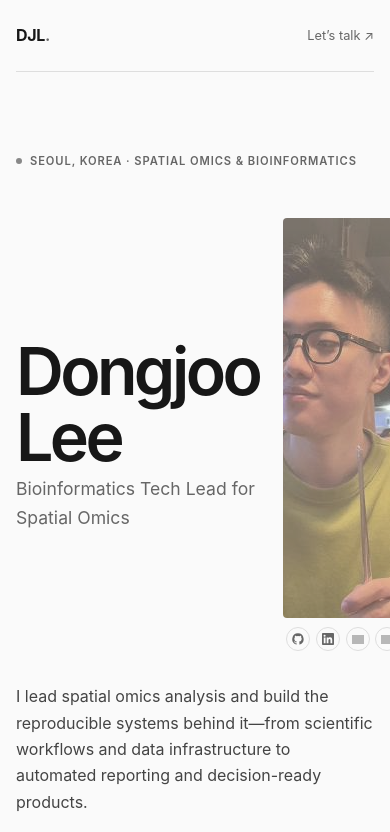
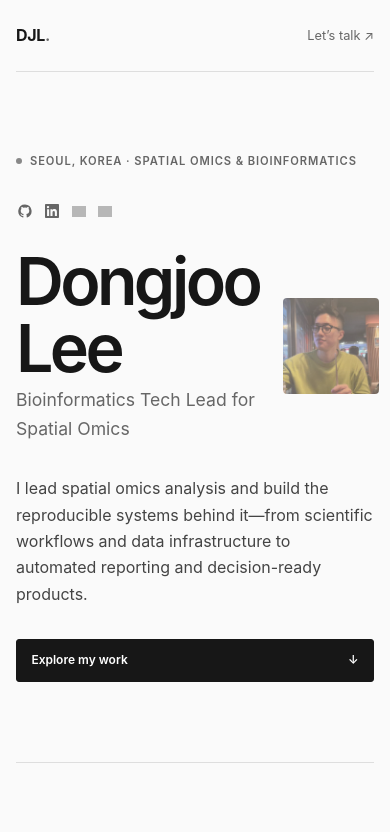
Before and after one commit to djlee1/djlee1.github.io, a plain HTML site: page index.html in a window 390 px wide. Shown: the top 832 px of the page. Drawn offline with Linux system fonts and the light colour scheme; grey boxes are pictures that could not be loaded.

Commit message:
Refactor profile section and update styles for improved layout and responsiveness

```diff
--- a/assets/css/styles.css
+++ b/assets/css/styles.css
@@ -44,6 +44,8 @@ p, h1, h2, h3 { margin-top: 0; }
   min-height: 560px;
   margin: auto;
   padding: 7rem 0 6rem;
+  display: flex;
+  flex-direction: column;
   border-bottom: 1px solid var(--border);
 }
 .eyebrow, .section-number {
@@ -54,11 +56,12 @@ p, h1, h2, h3 { margin-top: 0; }
   letter-spacing: .08em;
   text-transform: uppercase;
 }
-.eyebrow { display: flex; align-items: center; gap: .5rem; }
+.eyebrow { order: 0; display: flex; align-items: center; gap: .5rem; }
 .status-dot { width: 6px; height: 6px; border-radius: 50%; background: #888; }
 .hero-title { margin: 4rem 0 3rem; }
 .hero-intro {
-  margin: 4rem 0 3rem;
+  order: 2;
+  margin: 2rem 0 3rem;
   display: flex;
   align-items: flex-end;
   justify-content: space-between;
@@ -74,12 +77,12 @@ p, h1, h2, h3 { margin-top: 0; }
 }
 .hero-title p { margin: 0; color: var(--secondary); font-size: clamp(1.1rem, 2vw, 1.4rem); }
 .profile-photo {
-  width: 148px;
+  width: 132px;
   margin: 0 2rem 0 0;
 }
 .profile-photo > img {
-  width: 100%;
-  aspect-ratio: 1;
+  width: 132px;
+  height: 132px;
   display: block;
   object-fit: cover;
   object-position: center;
@@ -87,21 +90,20 @@ p, h1, h2, h3 { margin-top: 0; }
   opacity: .76;
   filter: saturate(.72) contrast(.9) brightness(1.04) blur(.2px);
 }
-.profile-links { margin-top: .55rem; display: flex; justify-content: flex-end; gap: .35rem; }
+.profile-links { order: 1; margin: 0; display: flex; justify-content: flex-start; gap: .75rem; }
 .profile-links a {
-  width: 24px;
-  height: 24px;
+  width: 20px;
+  height: 20px;
   display: grid;
   place-items: center;
-  border: 1px solid var(--border);
-  border-radius: 50%;
   color: var(--secondary);
-  transition: color .2s ease, border-color .2s ease, background .2s ease;
+  transition: color .2s ease, opacity .2s ease;
 }
-.profile-links a:hover { background: var(--surface); border-color: #aaa; color: var(--text); }
-.profile-links svg { width: 12px; height: 12px; fill: currentColor; }
-.profile-links .profile-brand-icon { width: 12px; height: 12px; display: block; object-fit: contain; opacity: .72; }
+.profile-links a:hover { color: var(--text); opacity: .65; }
+.profile-links svg { width: 16px; height: 16px; fill: currentColor; }
+.profile-links .profile-brand-icon { width: 16px; height: 16px; display: block; object-fit: contain; opacity: .72; }
 .hero-bottom {
+  order: 3;
   display: grid;
   grid-template-columns: 1fr auto;
   align-items: end;
@@ -268,10 +270,14 @@ footer a:hover { color: var(--text); }
   .site-header nav { display: none; }
   .hero { min-height: auto; padding: 5rem 0; }
   .hero-title { margin: 3rem 0 2rem; }
-  .hero-intro { margin: 3rem 0 2rem; align-items: center; gap: 1.5rem; }
+  .hero-intro { margin: 1.75rem 0 2rem; align-items: center; gap: 1.5rem; }
   .hero-intro .hero-title { margin: 0; }
   .hero-title h1 { font-size: clamp(3.25rem, 17vw, 5rem); }
-  .profile-photo { width: 116px; margin: 0; flex: 0 0 auto; }
+  .profile-photo { width: 96px; margin: 0; flex: 0 0 auto; }
+  .profile-photo > img { width: 96px; height: 96px; }
+  .profile-links { margin: 0; gap: .55rem; }
+  .profile-links a { width: 18px; height: 18px; }
+  .profile-links svg, .profile-links .profile-brand-icon { width: 14px; height: 14px; }
   .hero-bottom, .section-heading, .timeline-item, .publication, .about-grid { grid-template-columns: 1fr; }
   .hero-bottom { gap: 2rem; }
   .hero-actions { width: 100%; }
--- a/index.html
+++ b/index.html
@@ -105,7 +105,9 @@
           </div>
           <figure class="profile-photo reveal">
             <img src="59269828.jpeg" alt="Portrait of Dongjoo Lee" width="400" height="400" />
-            <div class="profile-links" aria-label="Professional profiles">
+          </figure>
+        </div>
+        <div class="profile-links reveal" aria-label="Professional profiles">
           <a href="https://github.com/djlee1" target="_blank" rel="me noreferrer" aria-label="GitHub">
             <svg viewBox="0 0 24 24" aria-hidden="true"><path d="M12 .7a11.5 11.5 0 0 0-3.64 22.4c.58.1.79-.25.79-.56v-2.23c-3.22.7-3.9-1.37-3.9-1.37-.53-1.34-1.29-1.7-1.29-1.7-1.05-.72.08-.7.08-.7 1.17.08 1.78 1.2 1.78 1.2 1.04 1.77 2.72 1.26 3.38.96.1-.75.4-1.26.74-1.55-2.57-.3-5.27-1.29-5.27-5.69 0-1.26.45-2.29 1.19-3.09-.12-.29-.52-1.46.11-3.05 0 0 .97-.31 3.16 1.18a10.98 10.98 0 0 1 5.76 0c2.2-1.49 3.16-1.18 3.16-1.18.63 1.59.23 2.76.11 3.05.74.8 1.19 1.83 1.19 3.09 0 4.41-2.71 5.39-5.29 5.68.42.36.79 1.06.79 2.14v3.17c0 .31.21.67.8.56A11.5 11.5 0 0 0 12 .7Z"/></svg>
           </a>
@@ -118,8 +120,6 @@
           <a href="https://portrai.io/ko" target="_blank" rel="noreferrer" aria-label="Portrai">
             <img class="profile-brand-icon" src="https://cdn.prod.website-files.com/661786e476b1e0c27adf03a5/69ec6b8a4d86c6ac9e23b65b_logo.png" alt="" aria-hidden="true" referrerpolicy="no-referrer" />
           </a>
-            </div>
-          </figure>
         </div>
         <div class="hero-bottom reveal">
           <p>
```
Lines whose indentation alone changed are shown as unchanged.
